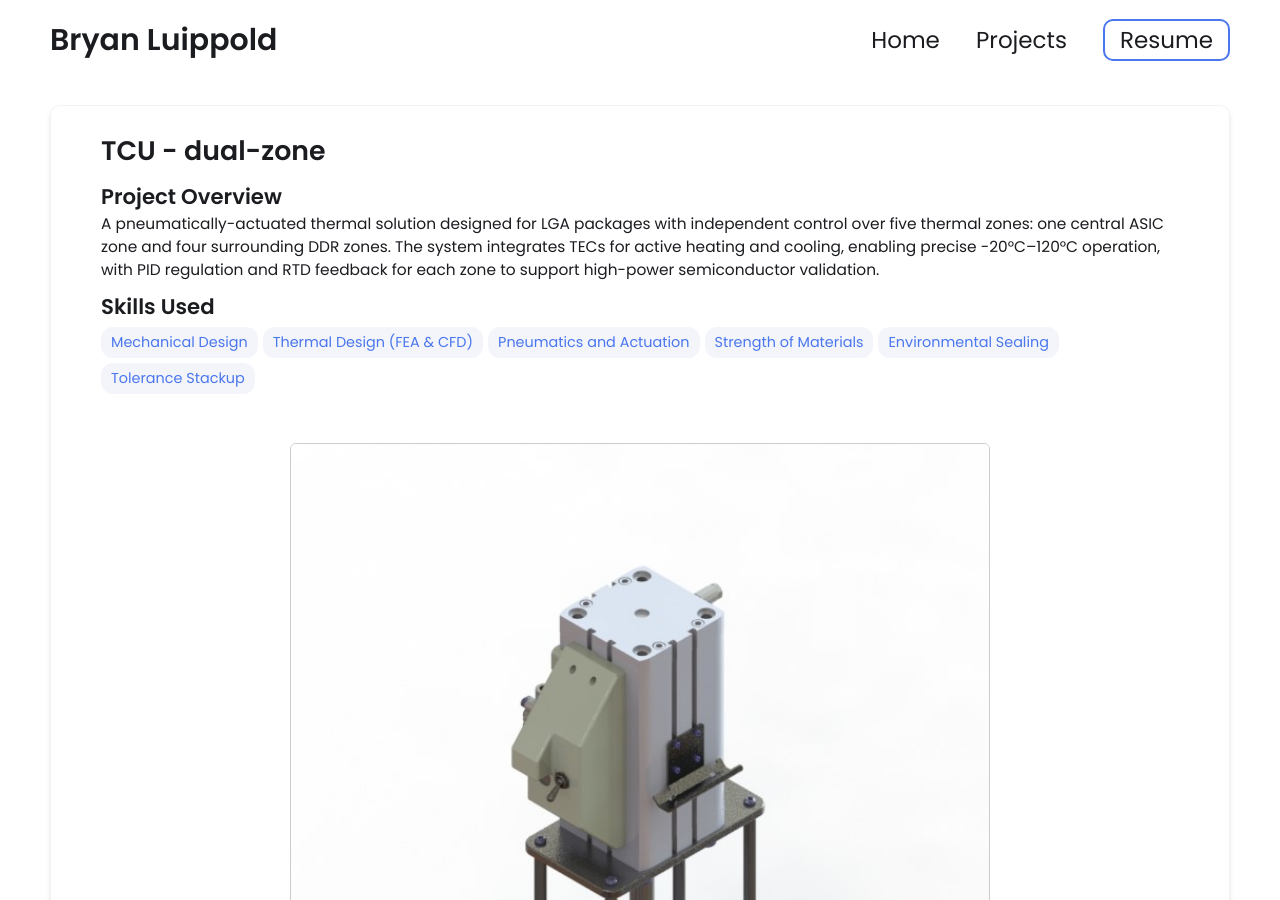
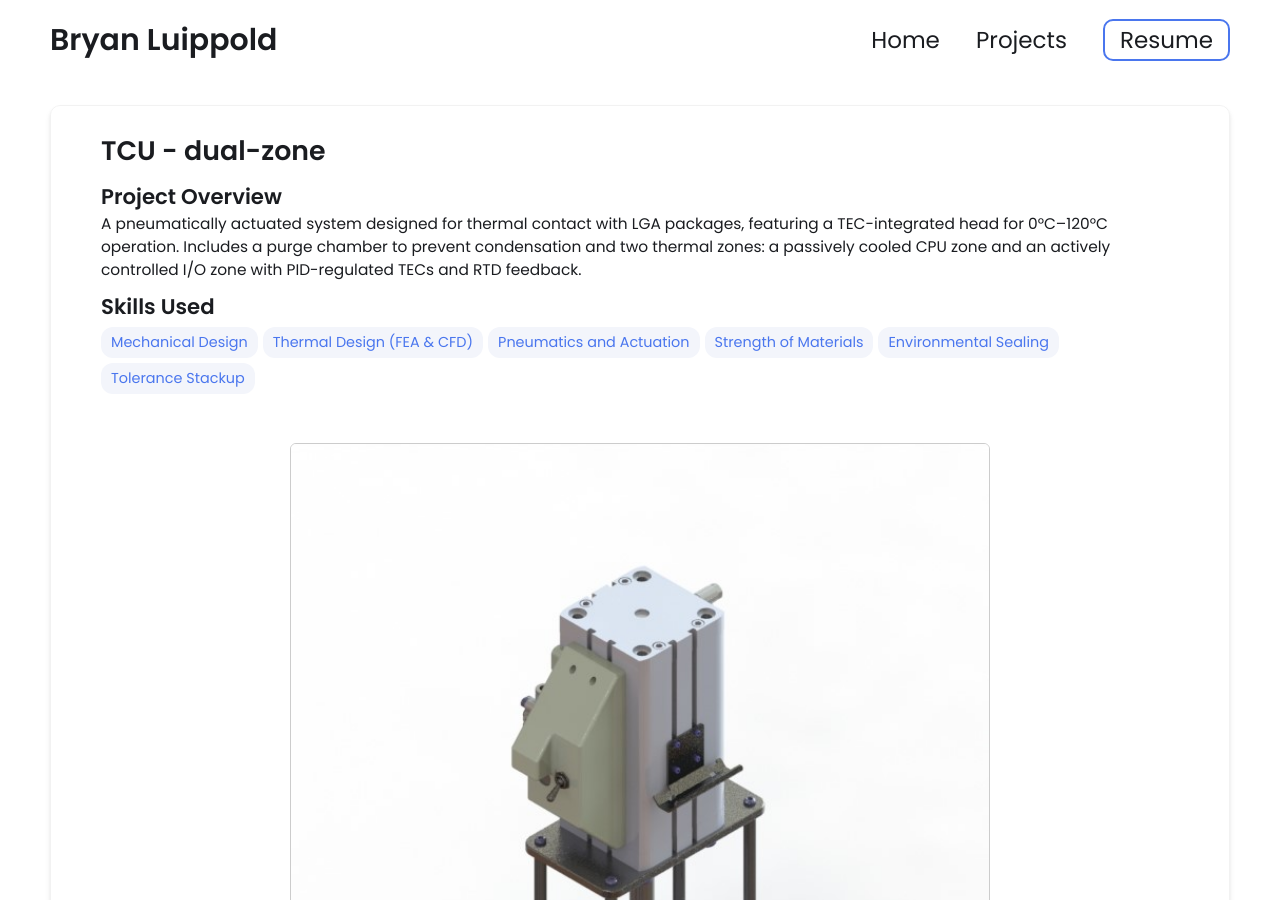
Before and after one commit to bluippold/bluippold.github.io, a Jekyll site: the page built from _projects/TCU1/index.md, in a window 1280 px wide and 900 px high. Built offline with Jekyll 4.4.1, drawn with Linux system fonts in a browser that asks for light colours.

Commit message:
Update index.md

```diff
--- a/_projects/TCU1/index.md
+++ b/_projects/TCU1/index.md
@@ -1,7 +1,7 @@
 ---
 layout: post
 title: TCU - dual-zone
-description: "A pneumatically-actuated thermal solution designed for LGA packages with independent control over five thermal zones: one central ASIC zone and four surrounding DDR zones. The system integrates TECs for active heating and cooling, enabling precise -20°C–120°C operation, with PID regulation and RTD feedback for each zone to support high-power semiconductor validation."
+description: "A pneumatically actuated system designed for thermal contact with LGA packages, featuring a TEC-integrated head for 0°C–120°C operation. Includes a purge chamber to prevent condensation and two thermal zones: a passively cooled CPU zone and an actively controlled I/O zone with PID-regulated TECs and RTD feedback."
 skills:
 - Mechanical Design
 - Thermal Design (FEA & CFD)
```
